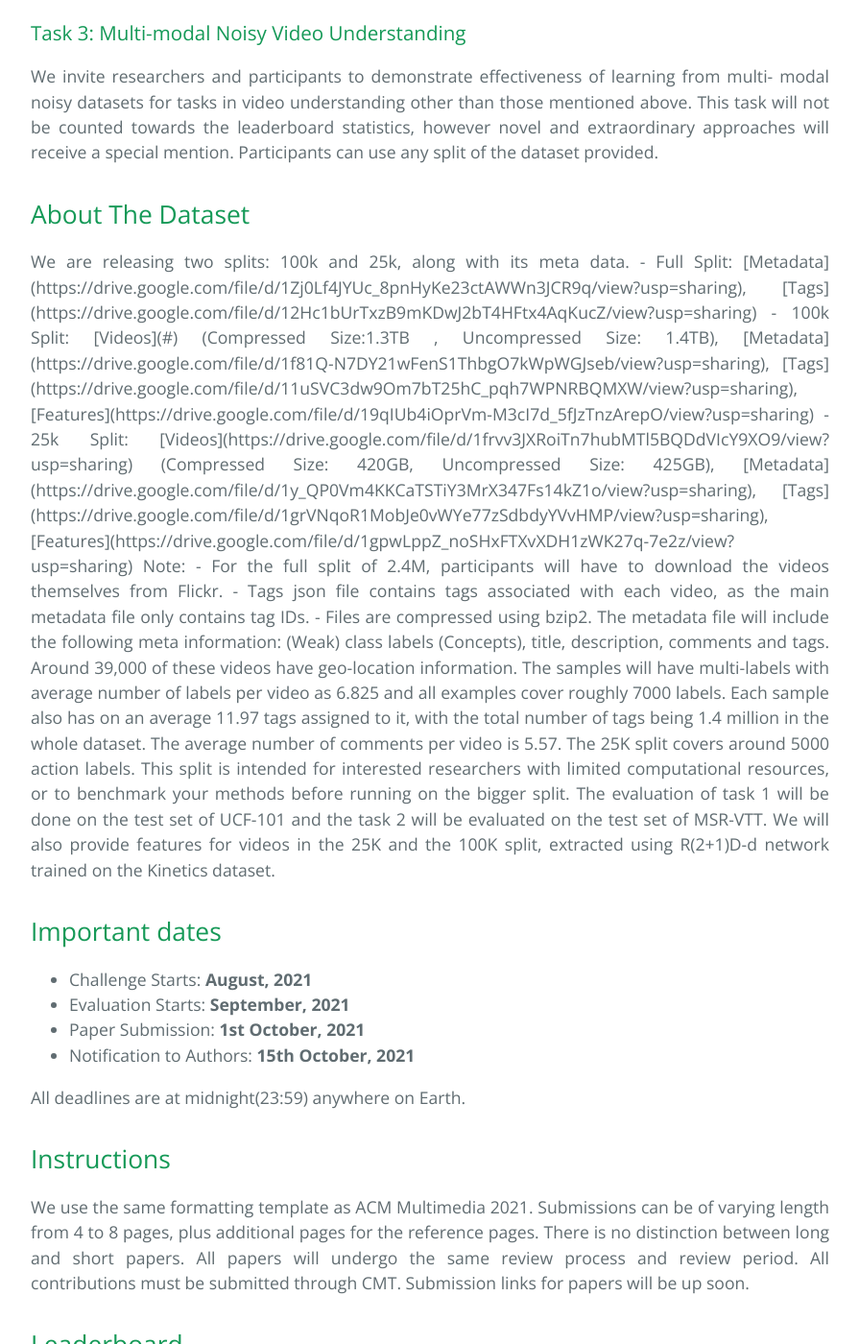
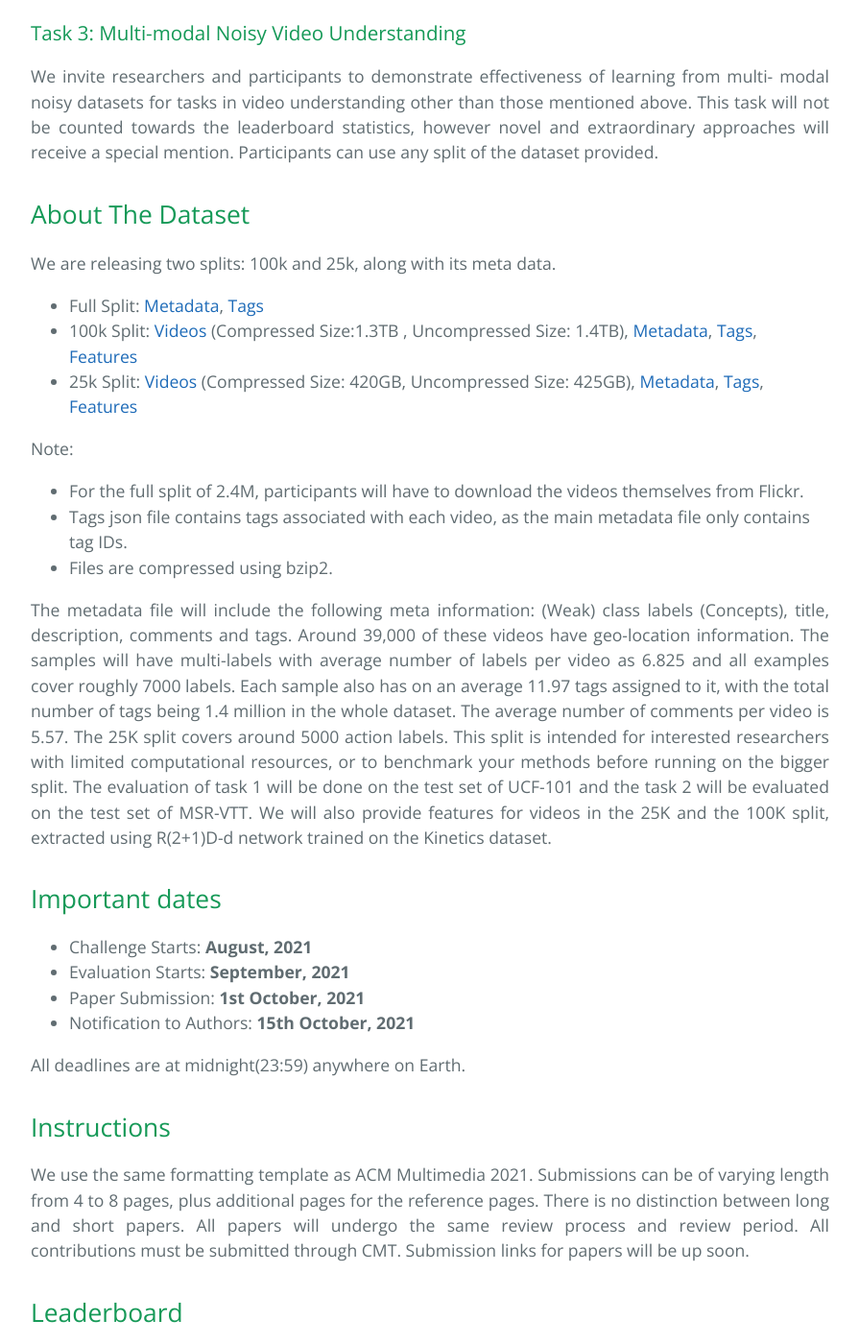
Before and after one commit to midas-research/noisy-mmvu, a Jekyll site: the page built from index.md, in a window 1280 px wide and 1400 px high, scrolled down 1758 px. Shown: the whole window at 96% size, without its empty margins (192-1087 px from the left). Built offline with Jekyll 4.4.1, drawn with Linux system fonts in a browser that asks for light colours; our own code applies the rules of GitHub Pages for plain Markdown files; some of the changed text lies outside the part shown.

Commit message:
break fix

```diff
--- a/index.md
+++ b/index.md
@@ -37,7 +37,6 @@ We invite researchers and participants to demonstrate effectiveness of learning
 
 ## About The Dataset
 
-<div style="text-align: justify">
 We are releasing two splits: 100k and 25k, along with its meta data.
 
 - Full Split: [Metadata](https://drive.google.com/file/d/1Zj0Lf4JYUc_8pnHyKe23ctAWWn3JCR9q/view?usp=sharing), [Tags](https://drive.google.com/file/d/12Hc1bUrTxzB9mKDwJ2bT4HFtx4AqKucZ/view?usp=sharing)
@@ -50,8 +49,8 @@ Note:
 - Tags json file contains tags associated with each video, as the main metadata file only contains tag IDs.
 - Files are compressed using bzip2.
 
+<div style="text-align: justify">
 The metadata file will include the following meta information: (Weak) class labels (Concepts), title, description, comments and tags. Around 39,000 of these videos have geo-location information. The samples will have multi-labels with average number of labels per video as 6.825 and all examples cover roughly 7000 labels. Each sample also has on an average 11.97 tags assigned to it, with the total number of tags being 1.4 million in the whole dataset. The average number of comments per video is 5.57. The 25K split covers around 5000 action labels. This split is intended for interested researchers with limited computational resources, or to benchmark your methods before running on the bigger split. The evaluation of task 1 will be done on the test set of UCF-101 and the task 2 will be evaluated on the test set of MSR-VTT. We will also provide features for videos in the 25K and the 100K split, extracted using R(2+1)D-d network trained on the Kinetics dataset.
-
 </div>
 
 ## Important dates
@@ -84,7 +83,7 @@ The submission links will be up soon.
     <img alt="Mubarak Shah" src="pics/mubarak.jpg" width="200" height="200" >
     </a><br>
     <a href="https://www.crcv.ucf.edu/person/mubarak-shah/">Mubarak Shah</a><br>
-    University of Central Florida (UCF) </br>
+    University of Central Florida (UCF) <br>
   </div>
 
   <div style="width:3%">
@@ -95,7 +94,7 @@ The submission links will be up soon.
     <img alt="Mohan S Kankanhalli" src="pics/mohan.jpg" width="200" height="200">
     </a><br>
   <a href="https://www.comp.nus.edu.sg/~mohan/">Mohan S Kankanhalli</a><br>
-    National University of Singapore  </br>
+    National University of Singapore  <br>
   </div>
 
 
@@ -107,11 +106,11 @@ The submission links will be up soon.
     <img alt="Shin’ichi Satoh" src="pics/shinchi.jpg" width="200" height="200">
     </a><br>
   <a href="http://research.nii.ac.jp/~satoh/index.html">Shin’ichi Satoh</a><br>
-    National Institute of Informatics </br>
+    National Institute of Informatics <br>
   </div>
 
 </div>
-</br> </br>
+<br> <br>
 
 <div style="display: flex">
 
@@ -147,7 +146,7 @@ The submission links will be up soon.
   </div>
 
 </div>
-</br> </br>
+<br> <br>
 
 <div style="display: flex">
  <div style="width:30%">
@@ -184,7 +183,7 @@ The submission links will be up soon.
   </div>
 
 </div>
-</br> </br>
+<br>
 
 ## Volunteers
 
```
Also changed, not shown: README.md.
